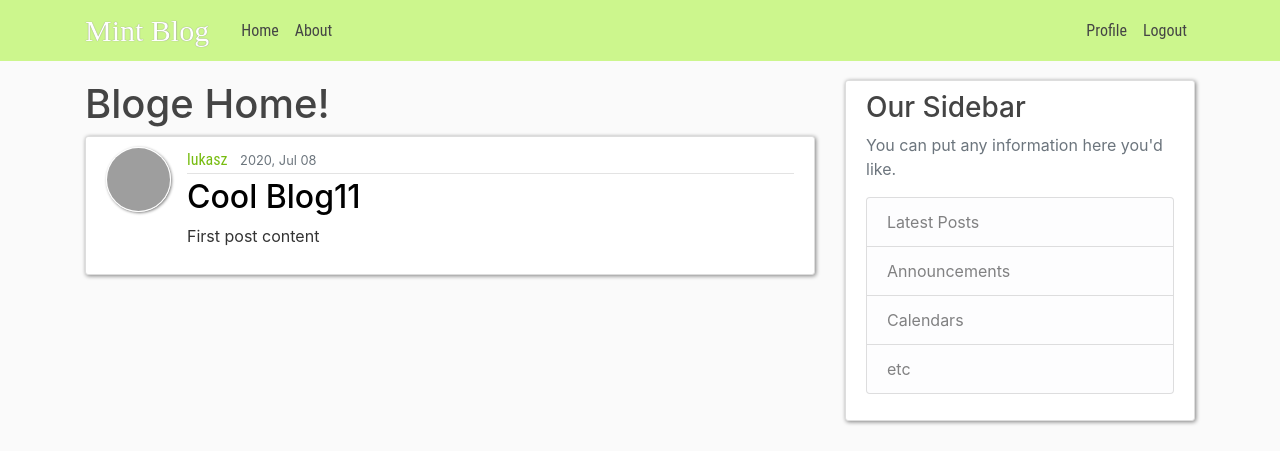
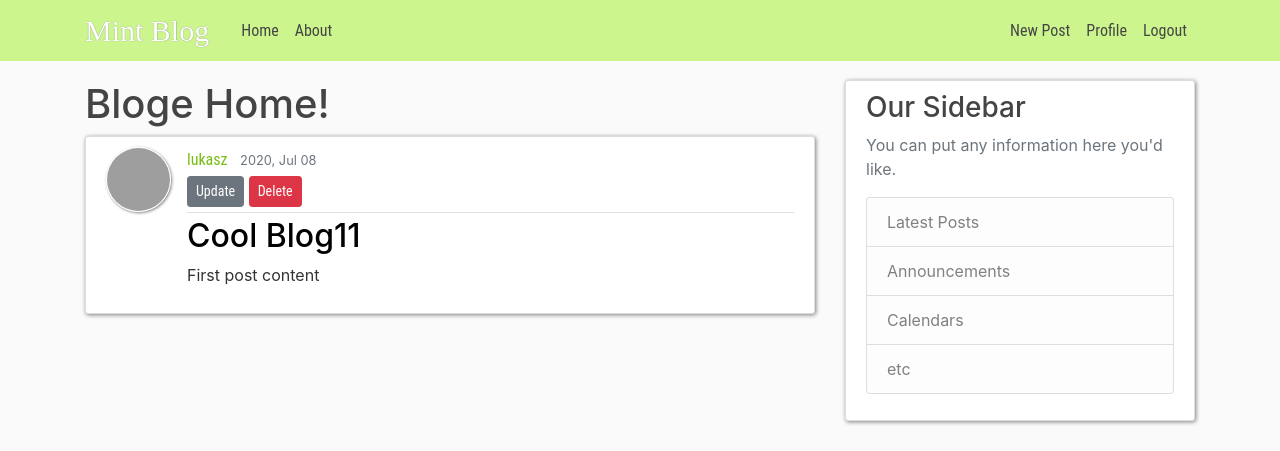
Before and after one commit to Lukaszk01/Mint_Blog, a Django app: page /post/1/ in a window 1280 px wide. Shown: the top 451 px of the page. Run offline with Django 3.2, Linux system fonts and the light colour scheme; a user stored in the database is signed in; data comes from the database, SQL or seed files in the repository; both versions use the stored data as it was after the commit; some libraries are stand-ins or nearby versions; grey boxes are pictures that could not be loaded.

Commit message:
created routes to each link

```diff
--- a/project1/blog/templates/blog/base.html
+++ b/project1/blog/templates/blog/base.html
@@ -34,6 +34,7 @@
             <!-- Navbar Right Side -->
             <div class="navbar-nav">
               {% if user.is_authenticated %}
+                <a class="nav-item nav-link" href="{% url 'post-create' %}">New Post</a>
                 <a class="nav-item nav-link" href="{% url 'profile' %}">Profile</a>
                 <a class="nav-item nav-link" href="{% url 'logout' %}">Logout</a>
               {% else %}
--- a/project1/blog/templates/blog/post_detail.html
+++ b/project1/blog/templates/blog/post_detail.html
@@ -7,6 +7,13 @@
         <div class="article-metadata">
           <a class="mr-2" href="#">{{ object.author }}</a>
           <small class="text-muted">{{ object.date_posted|date:"Y, M d" }}</small>
+          {% if object.author == user %}
+          <div>
+            <a class="btn btn-secondary btn-sm mt-1 mb-1" href="{% url 'post-update' object.id %}">Update</a>
+            <a class="btn btn-danger btn-sm mt-1 mb-1" href="{% url 'post-delete' object.id %}">Delete</a>
+          </div>
+
+          {% endif %}
         </div>
         <h2 class="article-title" >{{ object.title }}</h2>
         <p class="article-content">{{ object.content }}</p>
```
Also changed, not shown: project1/db.sqlite3.
